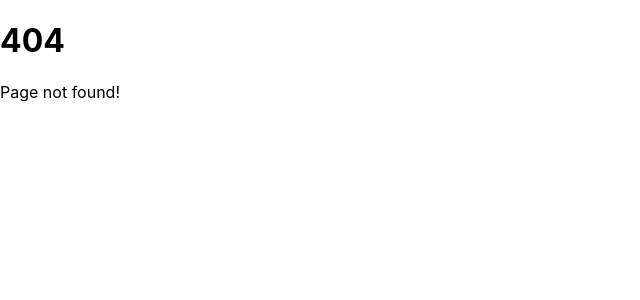
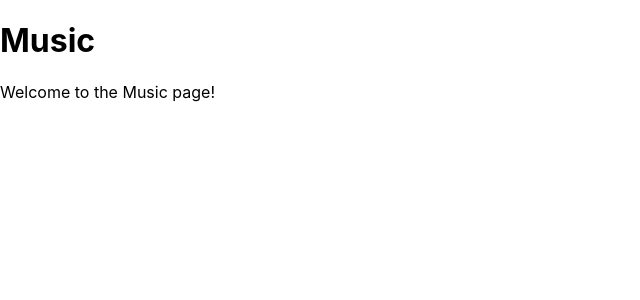
Before and after one commit to cloneot/pl-maker, a React (Create React App) app: page /music in a window 1280 px wide. Before the commit this address had no page. Shown: the top 300 px of the page, without its empty margins (0-640 px from the left). Built offline with nearby package versions, Linux system fonts and the light colour scheme.

Commit message:
test: add dummy page with param support

```diff
--- a/src/App.tsx
+++ b/src/App.tsx
@@ -4,16 +4,18 @@ import "./App.css";
 import { BrowserRouter, Route, Routes } from "react-router-dom";
 import Home from "./components/Home";
 import NotFound from "./components/NotFound";
+import Music from "./components/Music";
+import MusicDetail from "./components/MusicDetail";
 
 function App() {
   return (
     <BrowserRouter>
       <Routes>
         <Route path="/" element={<Home />}></Route>
-        {/* <Route path="/music" element={<Music />}></Route>
+        <Route path="/music" element={<Music />}></Route>
         <Route path="/music/:id" element={<MusicDetail />}></Route>
-        <Route path="/playlists/:id" element={<PlaylistsDetail />}></Route>
-        <Route path="/test" element={<Test />}></Route> */}
+        {/* <Route path="/playlists/:id" element={<PlaylistsDetail />}></Route> */}
+        {/* <Route path="/test" element={<Test />}></Route> */}
         <Route path="*" element={<NotFound />}></Route>
       </Routes>
     </BrowserRouter>
--- /dev/null
+++ b/src/components/Music.tsx
@@ -0,0 +1,12 @@
+import React from "react";
+
+const Music: React.FC = () => {
+  return (
+    <div>
+      <h1>Music</h1>
+      <p>Welcome to the Music page!</p>
+    </div>
+  );
+};
+
+export default Music;
--- /dev/null
+++ b/src/components/MusicDetail.tsx
@@ -0,0 +1,14 @@
+import React from "react";
+import { useParams } from "react-router-dom";
+
+const MusicDetail: React.FC = () => {
+  const { id } = useParams();
+  return (
+    <div>
+      <h1>Music Detail: {id} </h1>
+      <p>Welcome to the Music Detail page!</p>
+    </div>
+  );
+};
+
+export default MusicDetail;
```
